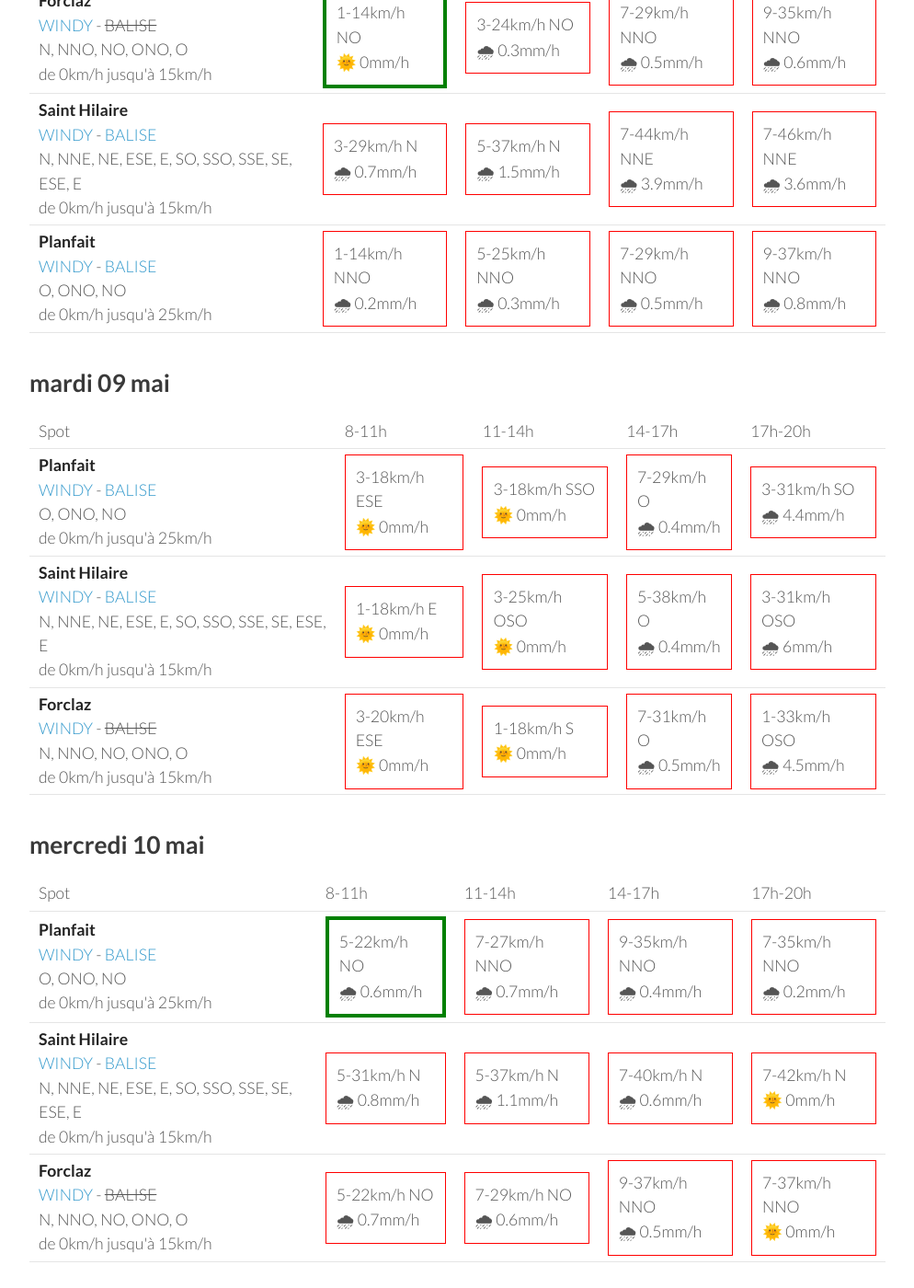
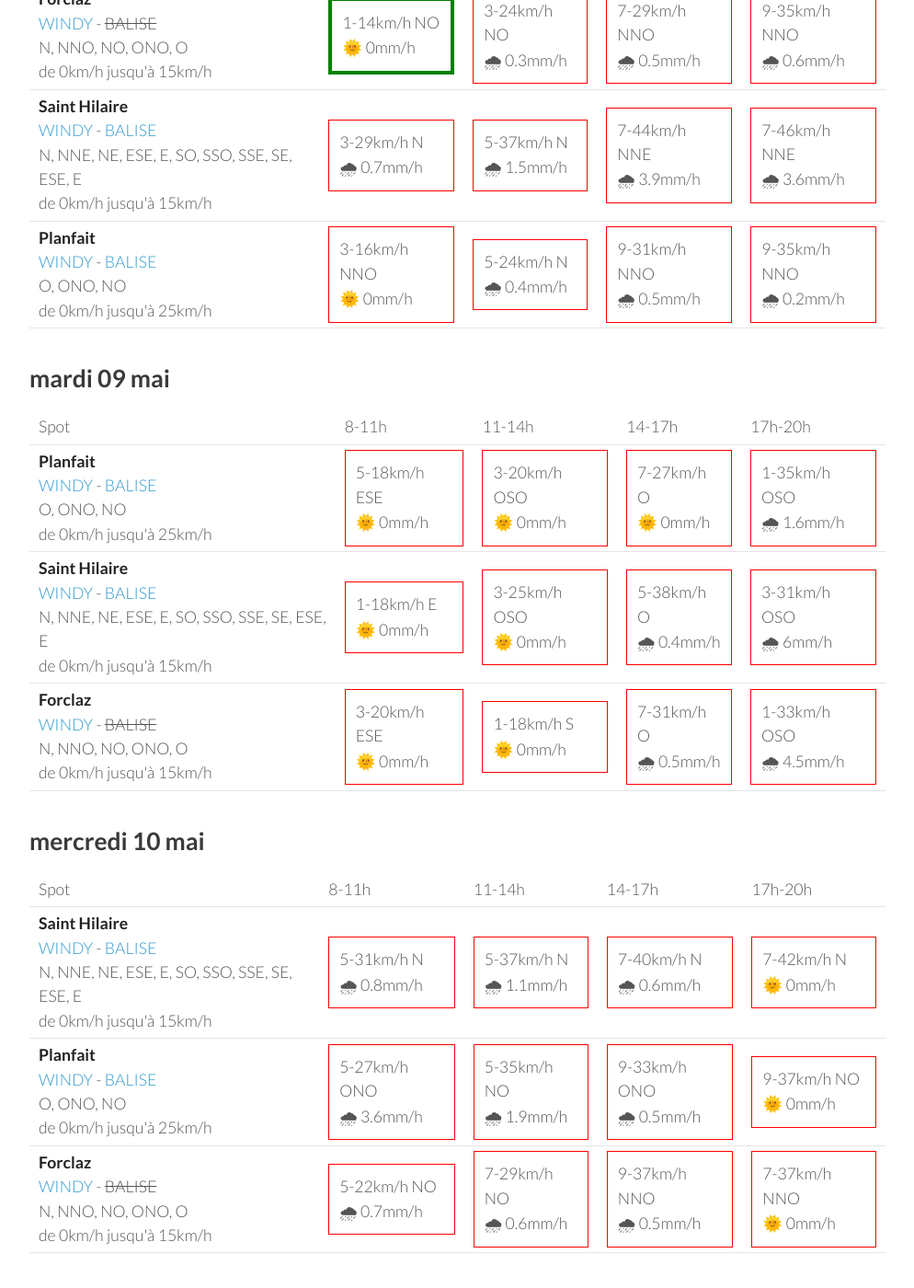
Before and after one commit to parapente-dans-le-nord/parapente-dans-le-nord.github.io, a Jekyll site: the page built from alpes_nord.markdown, in a window 1280 px wide and 1400 px high, scrolled down 1400 px. Shown: the whole window at 92% size, without its empty margins (26-1020 px from the left). Built offline with Jekyll 4.4.1, drawn with Linux system fonts in a browser that asks for light colours; some of the changed text lies outside the part shown.

Commit message:
update index.markdown

```diff
--- a/alpes_nord.markdown
+++ b/alpes_nord.markdown
@@ -136,10 +136,10 @@ page mise à jour le samedi 06 mai 06:26
 <tr>
         <td><strong>Planfait</strong><br><a href="https://windy.com/45.853/6.223?45.415,6.223,8">WINDY</a> - <span class=""><a href="https://www.openwindmap.org/PP496">BALISE</a> </span><br> <span class="vent-favorable">O, ONO, NO</span><br><span class="force-vent">de 0km/h jusqu'à 25km/h</span> </td>
 
-            <td><div class="not-flyable"><p>1-14km/h NNO</p><p>🌧 0.2mm/h</p></div></td>
-            <td><div class="not-flyable"><p>5-25km/h NNO</p><p>🌧 0.3mm/h</p></div></td>
-            <td><div class="not-flyable"><p>7-29km/h NNO</p><p>🌧 0.5mm/h</p></div></td>
-            <td><div class="not-flyable"><p>9-37km/h NNO</p><p>🌧 0.8mm/h</p></div></td>
+            <td><div class="not-flyable"><p>3-16km/h NNO</p><p>🌞 0mm/h</p></div></td>
+            <td><div class="not-flyable"><p>5-24km/h N</p><p>🌧 0.4mm/h</p></div></td>
+            <td><div class="not-flyable"><p>9-31km/h NNO</p><p>🌧 0.5mm/h</p></div></td>
+            <td><div class="not-flyable"><p>9-35km/h NNO</p><p>🌧 0.2mm/h</p></div></td>
 
 
     </tr>
@@ -162,10 +162,10 @@ page mise à jour le samedi 06 mai 06:26
 <tr>
         <td><strong>Planfait</strong><br><a href="https://windy.com/45.853/6.223?45.415,6.223,8">WINDY</a> - <span class=""><a href="https://www.openwindmap.org/PP496">BALISE</a> </span><br> <span class="vent-favorable">O, ONO, NO</span><br><span class="force-vent">de 0km/h jusqu'à 25km/h</span> </td>
 
-            <td><div class="not-flyable"><p>3-18km/h ESE</p><p>🌞 0mm/h</p></div></td>
-            <td><div class="not-flyable"><p>3-18km/h SSO</p><p>🌞 0mm/h</p></div></td>
-            <td><div class="not-flyable"><p>7-29km/h O</p><p>🌧 0.4mm/h</p></div></td>
-            <td><div class="not-flyable"><p>3-31km/h SO</p><p>🌧 4.4mm/h</p></div></td>
+            <td><div class="not-flyable"><p>5-18km/h ESE</p><p>🌞 0mm/h</p></div></td>
+            <td><div class="not-flyable"><p>3-20km/h OSO</p><p>🌞 0mm/h</p></div></td>
+            <td><div class="not-flyable"><p>7-27km/h O</p><p>🌞 0mm/h</p></div></td>
+            <td><div class="not-flyable"><p>1-35km/h OSO</p><p>🌧 1.6mm/h</p></div></td>
 
 
     </tr>
@@ -206,22 +206,22 @@ page mise à jour le samedi 06 mai 06:26
       <td>17h-20h</td>
     </tr>
 <tr>
-        <td><strong>Planfait</strong><br><a href="https://windy.com/45.853/6.223?45.415,6.223,8">WINDY</a> - <span class=""><a href="https://www.openwindmap.org/PP496">BALISE</a> </span><br> <span class="vent-favorable">O, ONO, NO</span><br><span class="force-vent">de 0km/h jusqu'à 25km/h</span> </td>
-
-            <td><div class="flyable"><p>5-22km/h NO</p><p>🌧 0.6mm/h</p></div></td>
-            <td><div class="not-flyable"><p>7-27km/h NNO</p><p>🌧 0.7mm/h</p></div></td>
-            <td><div class="not-flyable"><p>9-35km/h NNO</p><p>🌧 0.4mm/h</p></div></td>
-            <td><div class="not-flyable"><p>7-35km/h NNO</p><p>🌧 0.2mm/h</p></div></td>
-
-
-    </tr>
-<tr>
         <td><strong>Saint Hilaire</strong><br><a href="https://windy.com/45.307/5.888?45.087,5.889,9,m:eUFagkX">WINDY</a> - <span class=""><a href="http://www.balisemeteo.com/balise.php?idBalise=61">BALISE</a> </span><br> <span class="vent-favorable">N, NNE, NE, ESE, E, SO, SSO, SSE, SE, ESE, E</span><br><span class="force-vent">de 0km/h jusqu'à 15km/h</span> </td>
 
             <td><div class="not-flyable"><p>5-31km/h N</p><p>🌧 0.8mm/h</p></div></td>
             <td><div class="not-flyable"><p>5-37km/h N</p><p>🌧 1.1mm/h</p></div></td>
             <td><div class="not-flyable"><p>7-40km/h N</p><p>🌧 0.6mm/h</p></div></td>
             <td><div class="not-flyable"><p>7-42km/h N</p><p>🌞 0mm/h</p></div></td>
+
+
+    </tr>
+<tr>
+        <td><strong>Planfait</strong><br><a href="https://windy.com/45.853/6.223?45.415,6.223,8">WINDY</a> - <span class=""><a href="https://www.openwindmap.org/PP496">BALISE</a> </span><br> <span class="vent-favorable">O, ONO, NO</span><br><span class="force-vent">de 0km/h jusqu'à 25km/h</span> </td>
+
+            <td><div class="not-flyable"><p>5-27km/h ONO</p><p>🌧 3.6mm/h</p></div></td>
+            <td><div class="not-flyable"><p>5-35km/h NO</p><p>🌧 1.9mm/h</p></div></td>
+            <td><div class="not-flyable"><p>9-33km/h ONO</p><p>🌧 0.5mm/h</p></div></td>
+            <td><div class="not-flyable"><p>9-37km/h NO</p><p>🌞 0mm/h</p></div></td>
 
 
     </tr>
@@ -239,3 +239,29 @@ page mise à jour le samedi 06 mai 06:26
 </tbody>
 </table>
 {:/}
+## jeudi 11 mai
+
+{::nomarkdown}
+<table>
+  <tbody>
+    <tr>
+      <td>Spot</td>
+      <td>8-11h</td>
+      <td>11-14h</td>
+      <td>14-17h</td>
+      <td>17h-20h</td>
+    </tr>
+<tr>
+        <td><strong>Planfait</strong><br><a href="https://windy.com/45.853/6.223?45.415,6.223,8">WINDY</a> - <span class=""><a href="https://www.openwindmap.org/PP496">BALISE</a> </span><br> <span class="vent-favorable">O, ONO, NO</span><br><span class="force-vent">de 0km/h jusqu'à 25km/h</span> </td>
+
+            <td><div class="not-flyable"><p>1-11km/h ESE</p><p>🌞 0mm/h</p></div></td>
+            <td><div class="flyable"><p>5-24km/h NO</p><p>🌧 0.2mm/h</p></div></td>
+            <td><div class="not-flyable"><p>7-29km/h NNO</p><p>🌧 0.5mm/h</p></div></td>
+            <td><div class="not-flyable"><p>9-35km/h NO</p><p>🌧 2.3mm/h</p></div></td>
+
+
+    </tr>
+
+</tbody>
+</table>
+{:/}
```
Also changed, not shown: other parts of alpes_nord.markdown (+1 -1 lines).
